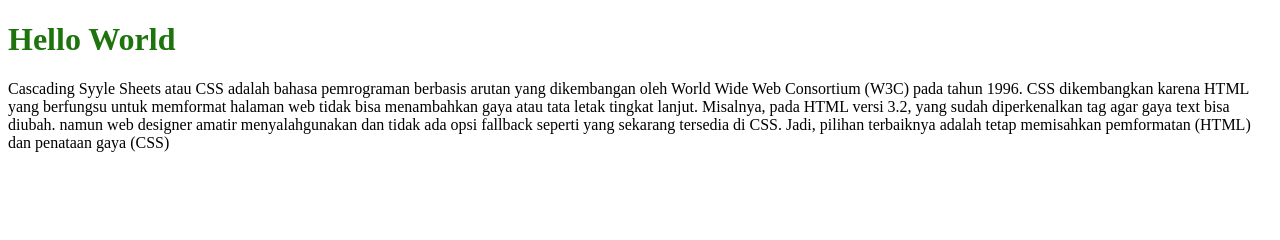
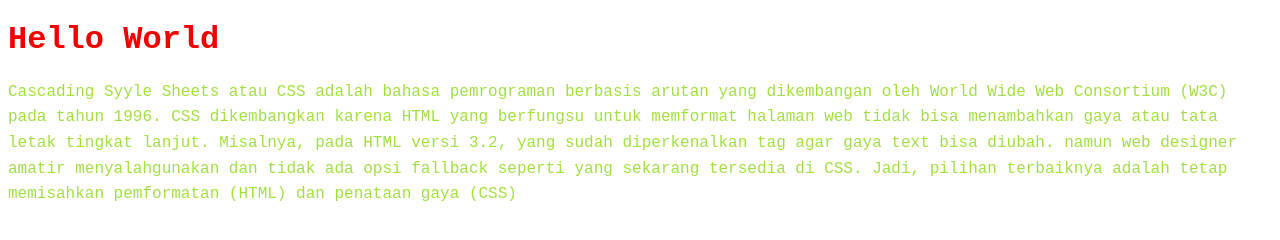
Before and after one commit to msidik021/latihan-css, a plain HTML site: page index.html in a window 1280 px wide. Drawn offline with Linux system fonts and the light colour scheme.

Commit message:
menambah css external

```diff
--- a/index.html
+++ b/index.html
@@ -3,16 +3,8 @@
   <head>
     <meta charset="UTF-8" />
     <meta name="viewport" content="width=device-width, initial-scale=1.0" />
-    <title>Document</title>
-    <style>
-      CSS
-          body {font-family: Courier New;
-        line-height: 1.6em;
-        color:rgb(105, 3, 3));}
-          h1 {color: rgb(29, 116, 12);
-          p {
-
-    </style>
+    <title>CSS</title>
+    <link rel="stylesheet" href="style.css">
   </head>
   <h1>Hello World</h1>
   <body>
--- a/style.css
+++ b/style.css
@@ -1,15 +1,10 @@
-h1 {font-family: 'Courier New', Courier, monospace;
-font-weight: bold;
-color-scheme: dark;
-;
-line-height: 1.5em;
-text-align: center;
-textarea {background-color: rgb(62, 56, 92);}
+body {
+  font-family: Courier New;
 }
-p {font-family: 'Courier New', Courier, monospace;
-font-size: small
-font-weight: 600;
-margin-top: 0;
-margin-bottom: 20px;
-color: #333;
-text-align :right;
+h1 {
+  color: rgb(241, 0, 0);
+}
+p {
+  line-height: 1.6em;
+  color: rgb(163, 223, 66);
+}
```
